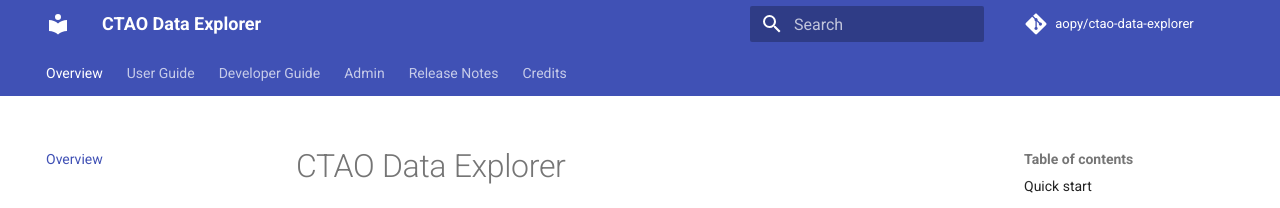
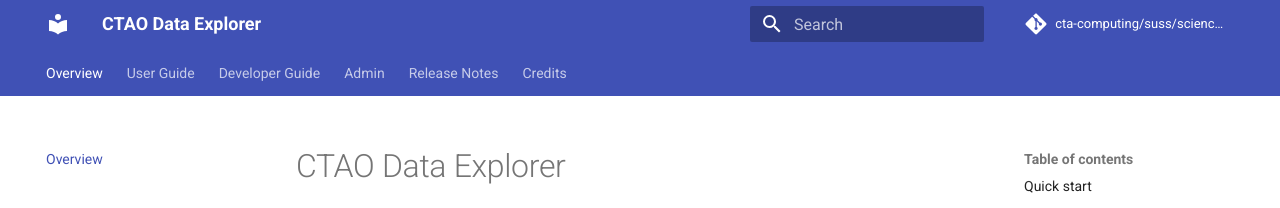
Before and after one commit to aopy/ctao-data-explorer, an MkDocs documentation site: the page built from docs/index.md, in a window 1280 px wide. Shown: the top 208 px of the page. Built offline with MkDocs 1.6.1 and Material for MkDocs 9.7.7, drawn with Linux system fonts in a browser that asks for light colours; comment, search, counter and statistics services are not loaded.

Commit message:
Adaptations to gitlab repository

```diff
--- a/mkdocs.yml
+++ b/mkdocs.yml
@@ -1,8 +1,8 @@
 site_name: CTAO Data Explorer
-site_description: "Portal to access, visualize, and analyze high-energy astrophysics data"
+site_description: "Portal to access, visualize, and analyze CTAO data"
 site_url: ""
-repo_name: aopy/ctao-data-explorer
-repo_url: https://github.com/aopy/ctao-data-explorer
+repo_name: cta-computing/suss/scienceportal/prototypes/ctao-data-explorer
+repo_url: https://gitlab.cta-observatory.org/cta-computing/suss/scienceportal/prototypes/ctao-data-explorer
 edit_uri: ""
 
 theme:
@@ -55,5 +55,5 @@
 
 extra:
   social:
-    - icon: fontawesome/brands/github
-      link: https://github.com/aopy/ctao-data-explorer
+    - icon: fontawesome/brands/gitlab
+      link: https://gitlab.cta-observatory.org/cta-computing/suss/scienceportal/prototypes/ctao-data-explorer
```
